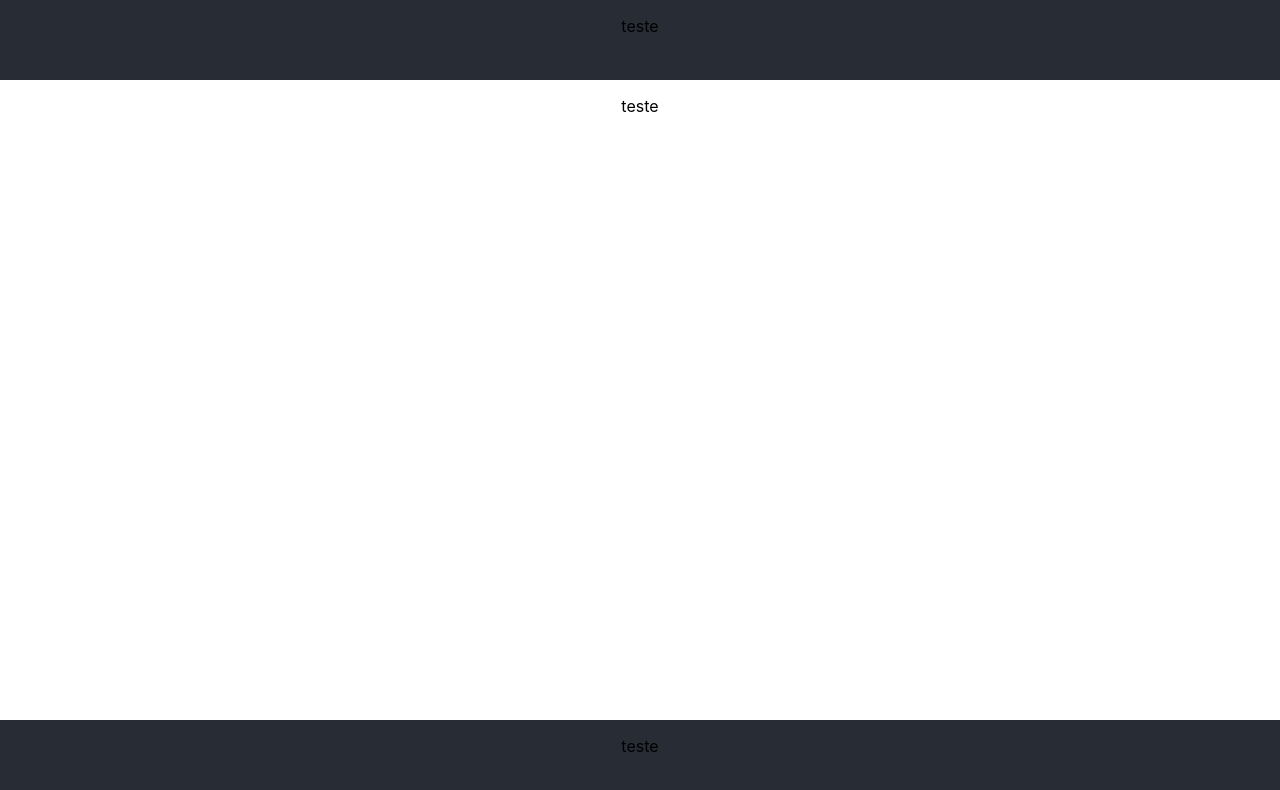
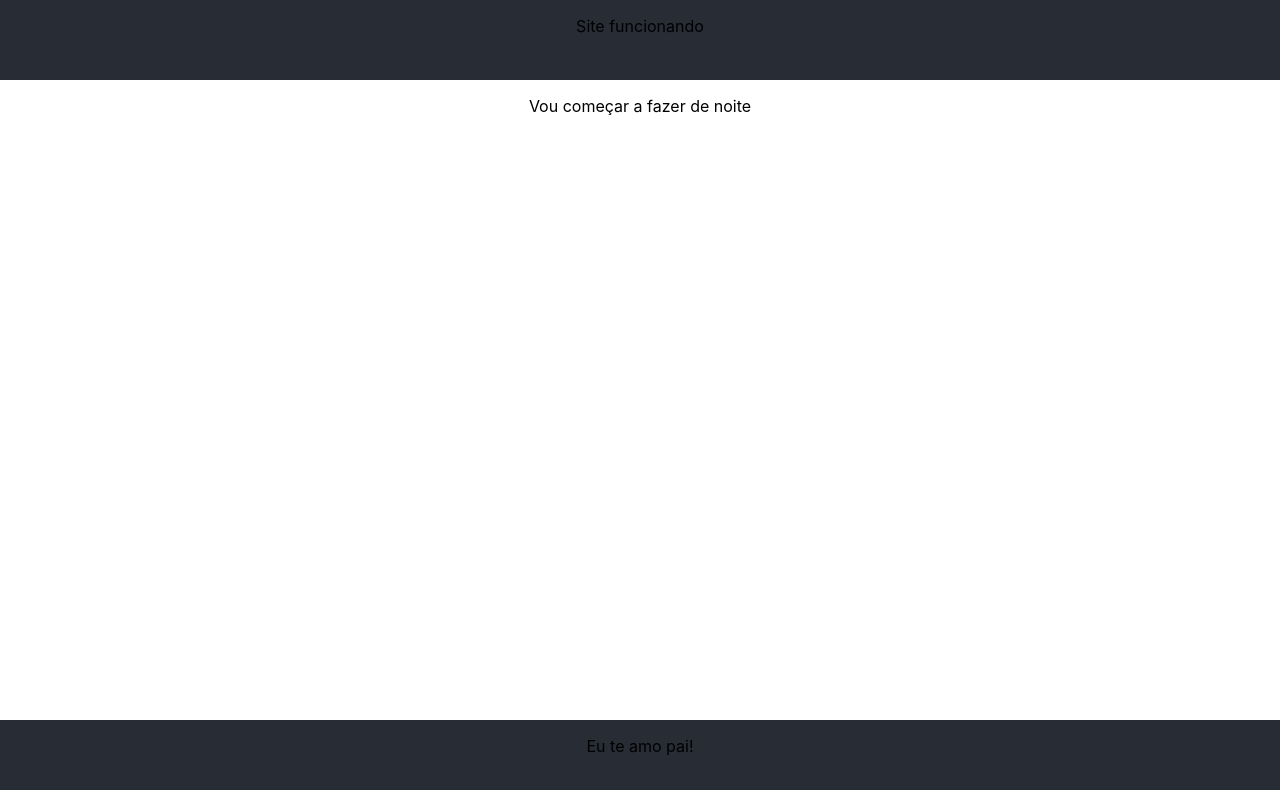
Before and after one commit to 1eduardosm/Sindico, a React (Create React App) app: page / in a window 1280 px wide. Shown: the top 790 px of the page. Built offline with nearby package versions, Linux system fonts and the light colour scheme.

Commit message:
Update App.js

```diff
--- a/src/App.js
+++ b/src/App.js
@@ -4,13 +4,13 @@ function App() {
   return (
     <div className="App">
       <div className="Header">
-        <p>teste</p>
+        <p>Site funcionando</p>
       </div>
       <div className="Body">
-        <p>teste</p>
+        <p>Vou começar a fazer de noite</p>
       </div>
       <div className="Footer">
-        <p>teste</p>
+        <p>Eu te amo pai!</p>
       </div>
     </div>
   );
```
